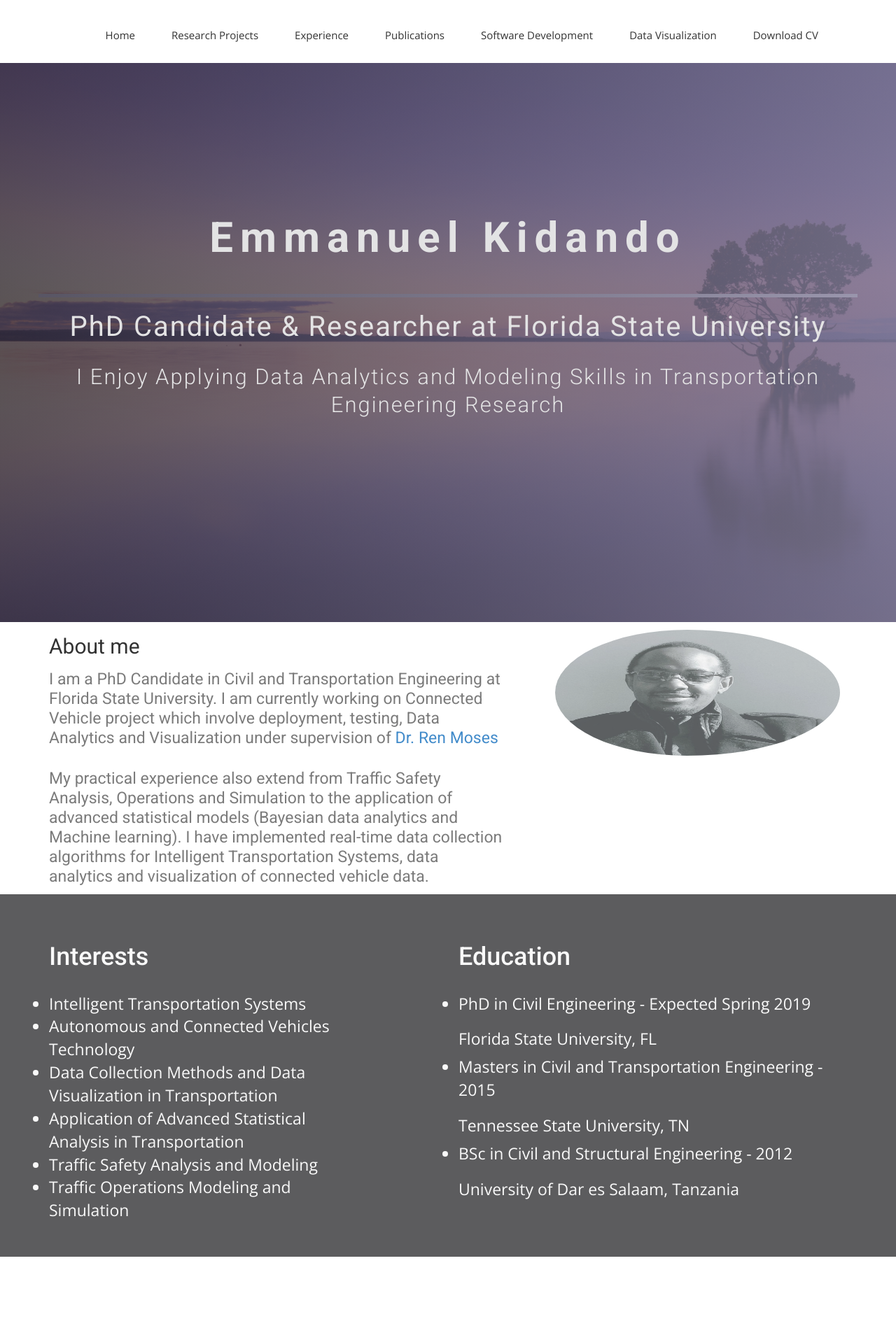
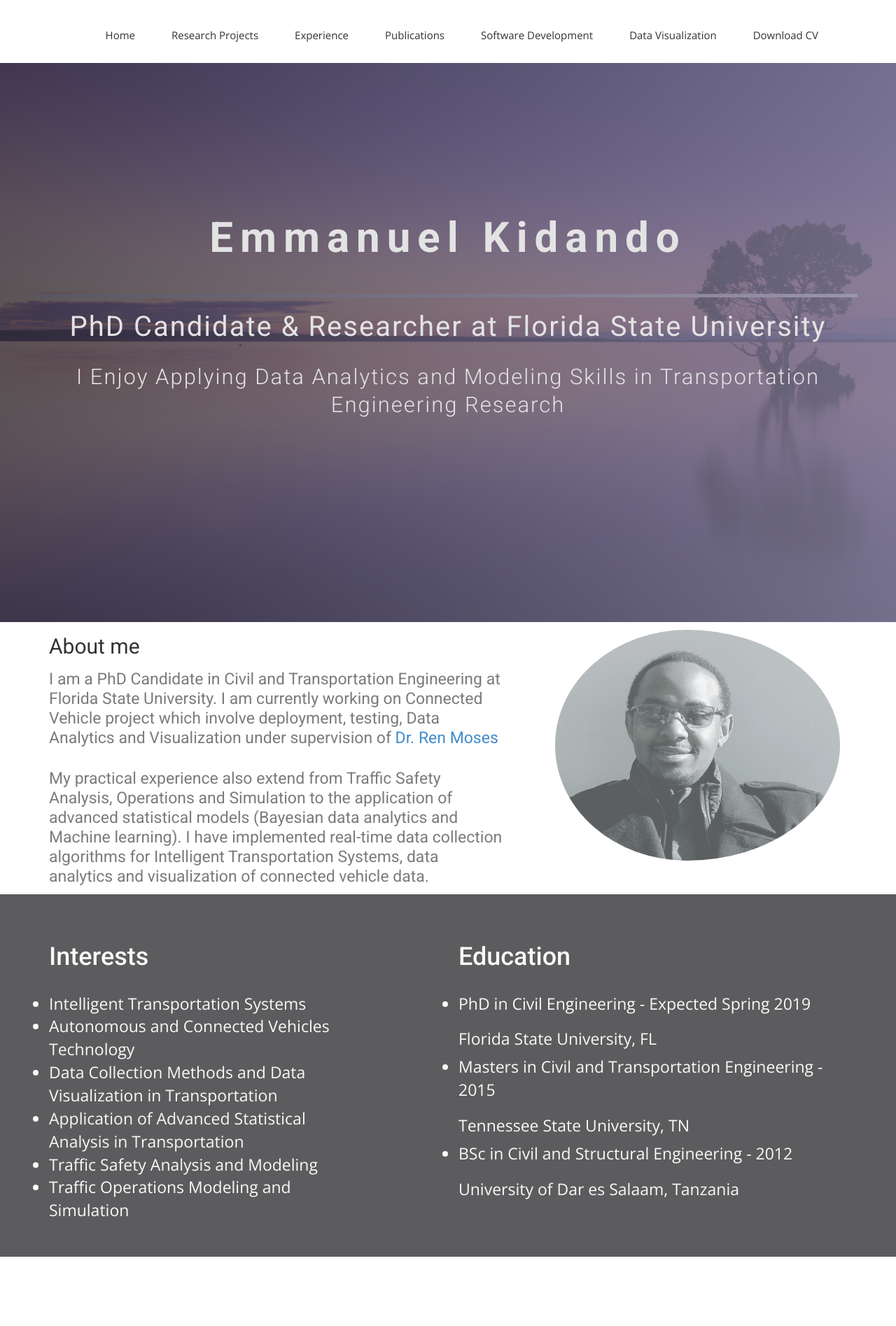
Before and after one commit to ekidando/Emma, a Jekyll site: the page built from index.html, in a window 1280 px wide. Shown: the top 1895 px of the page at 70% size. Built offline with Jekyll 4.4.1, drawn with Linux system fonts in a browser that asks for light colours; nearby versions of some CDN libraries; some web fonts are replaced.

Commit message:
Update airspace.css

```diff
--- a/css/airspace.css
+++ b/css/airspace.css
@@ -97,7 +97,7 @@ font header .navbar-default .navbar-nav li a:hover {
    /* make a square container */
    /* width: 300px;
     height: 300px; */
-    height: 200px;
+    height: 350px;
     width: 200px;
     padding: 10px;
     opacity: 0.7;
```
